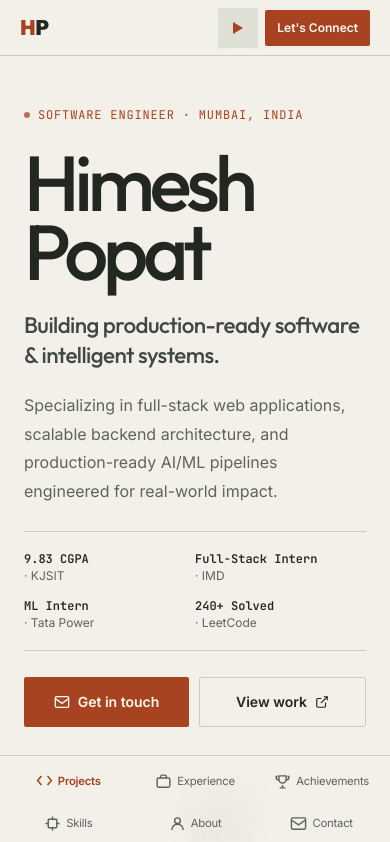
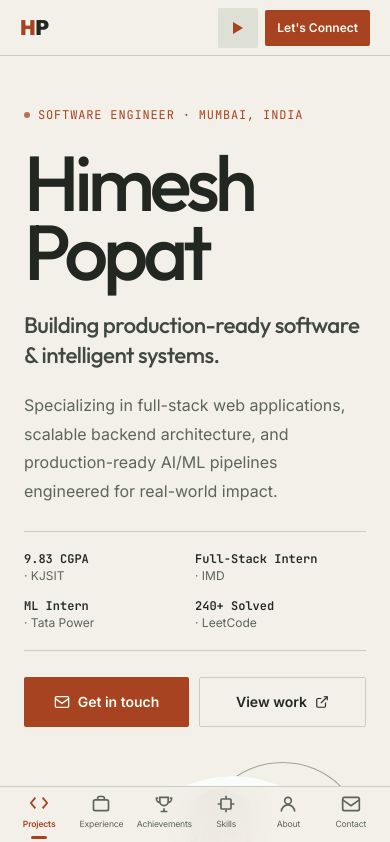
Before and after one commit to Himeshpopat/Portfolio, a React (Vite) app: page / in a window 390 px wide. Shown: the top 842 px of the page. Built offline with nearby package versions, Linux system fonts and the light colour scheme.

Commit message:
fix: restore single-row mobile navigation

```diff
--- a/src/editorial.css
+++ b/src/editorial.css
@@ -327,14 +327,6 @@ footer { padding-block: 28px; }
 #contact > div:last-child > p:last-child, footer p { font-size: 13px !important; }
 .hero-scroll-cue span, #projects > div > p { font-size: 12px !important; }
 .mobile-header a { font-size: 12px; }
-@media (max-width: 899px) {
-  nav[aria-label="Mobile section navigation"] { display: grid; grid-template-columns: repeat(3,minmax(0,1fr)); gap: 2px; padding-inline: 6px; padding-top: 5px !important; }
-  nav[aria-label="Mobile section navigation"] a { flex-direction: row; gap: 5px; min-height: 40px; padding: 4px 0; }
-  nav[aria-label="Mobile section navigation"] a > span:nth-child(2) { font-size: clamp(11px,2.9vw,13px) !important; width: auto; flex: 0 1 auto; }
-  nav[aria-label="Mobile section navigation"] a > span:last-child { display: none; }
-  nav[aria-label="Mobile section navigation"] svg { width: 17px; height: 17px; }
-  footer { padding-bottom: 128px; }
-}
 @media (max-width: 599px) {
   .hero-copy .hero-stage-1 > span > span:last-child { white-space: normal; overflow: visible; }
   .project-actions a { font-size: 13px; padding-inline: 10px; }
```
